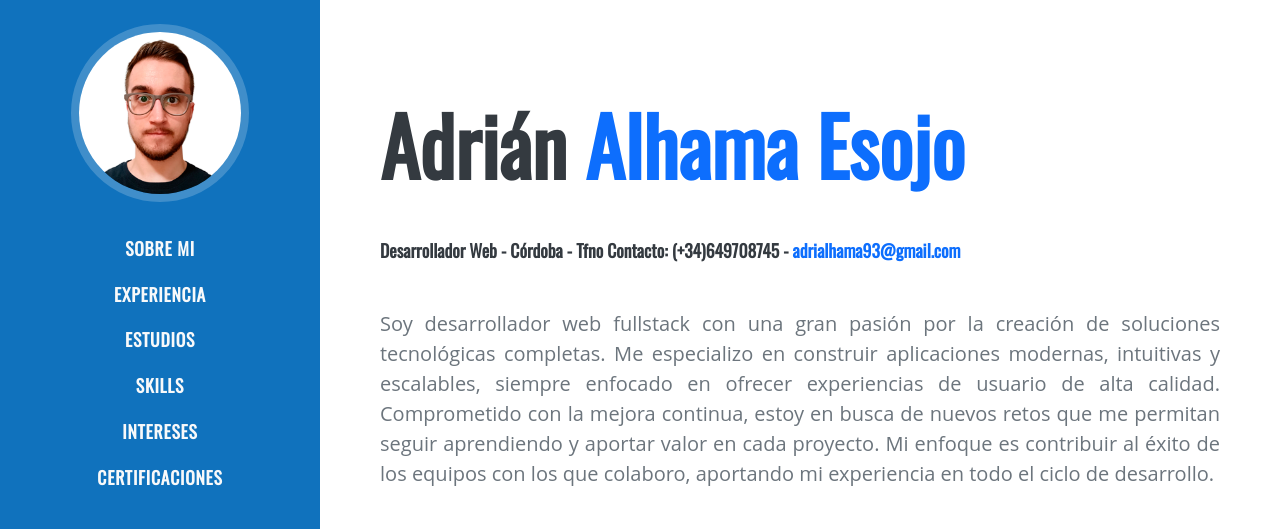
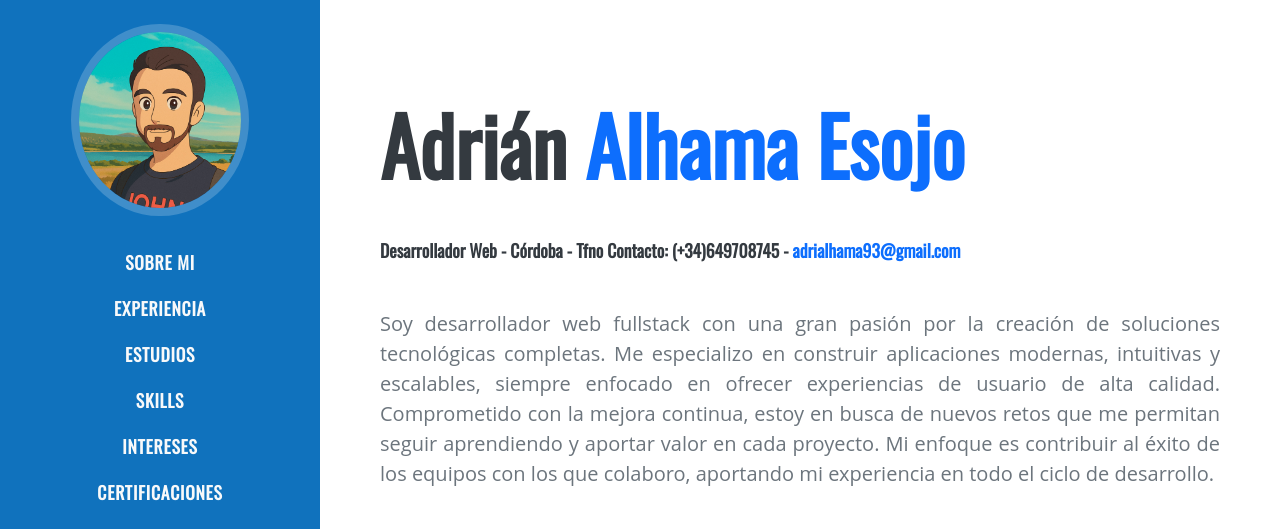
Before and after one commit to adrialhama/cv, a plain HTML site: page index.html in a window 1280 px wide. Shown: the top 529 px of the page. Drawn offline with nearby package versions, Linux system fonts and the light colour scheme.

Commit message:
Update index.html

```diff
--- a/index.html
+++ b/index.html
@@ -55,7 +55,7 @@
     <aside class="bg-primary col-md-3 d-none d-md-block position-fixed h-100">
       <div class="d-flex flex-column">
         <div class="my-4 mx-auto" id="foto">
-          <img src="assets/foto.png" width="100%" height="auto" />
+          <img src="assets/foto_perfil.jpg" width="100%" height="auto" />
         </div>
         <nav>
           <ul class="list-unstyled text-center text-uppercase p-0">
```
